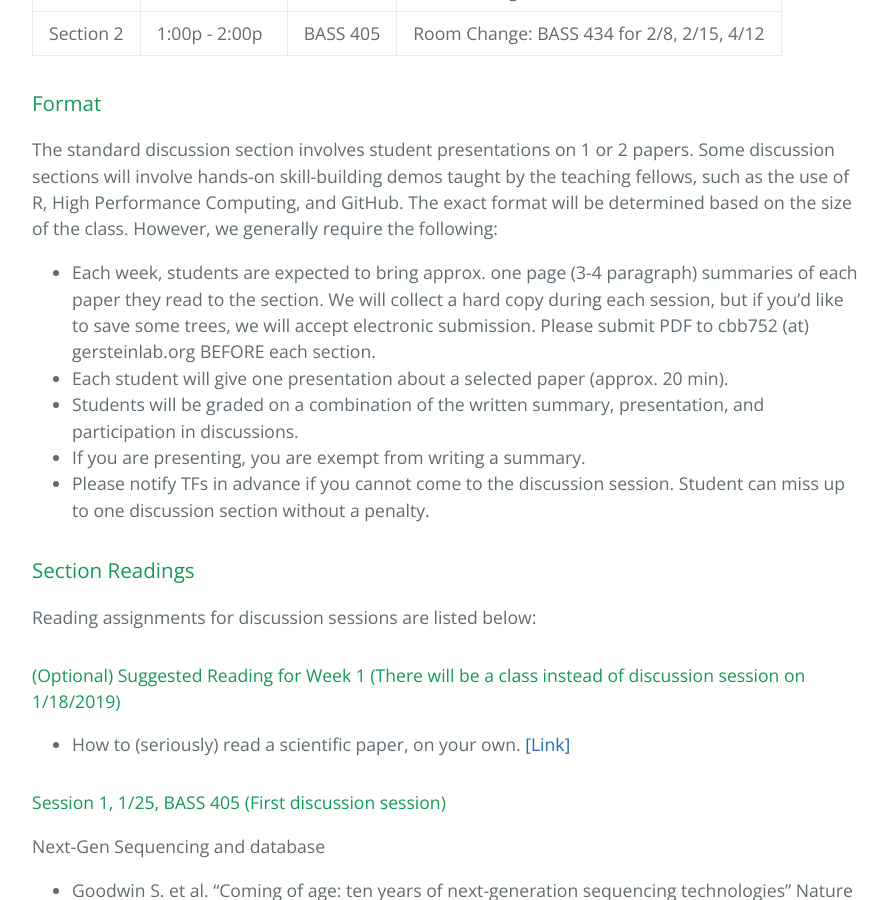
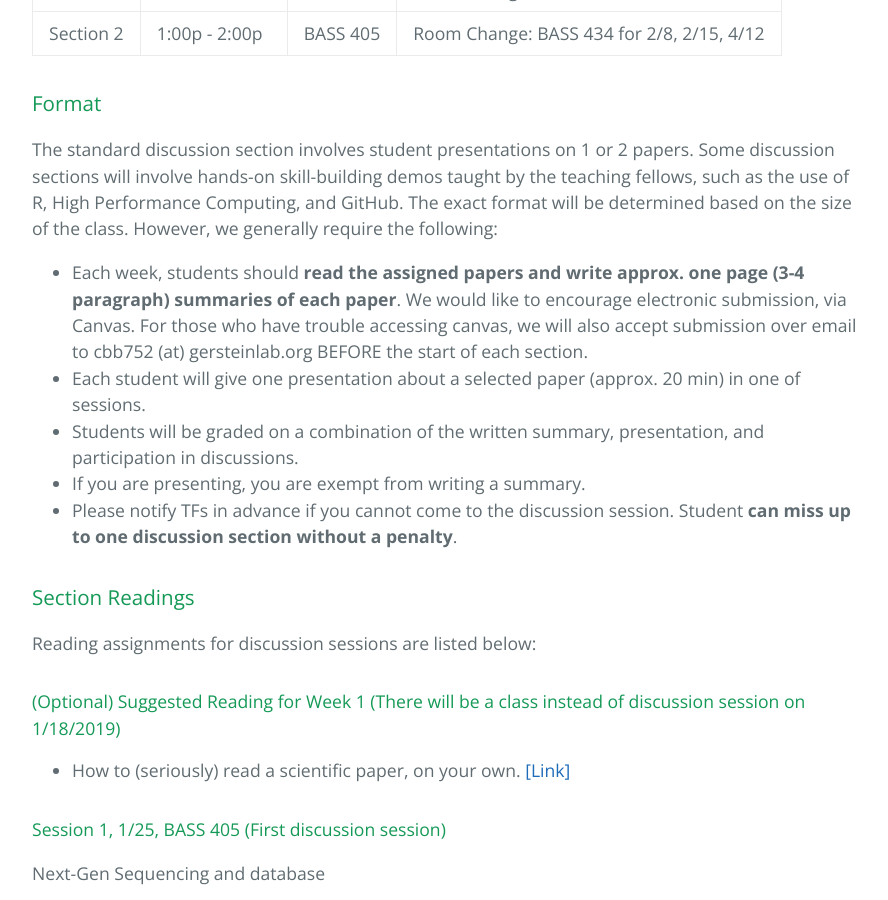
Before and after one commit to gersteinlab/cbb752b19, a Jekyll site: the page built from discussion.md, in a window 1280 px wide and 900 px high, scrolled down 640 px. Shown: the whole window, without its empty margins (192-1080 px from the left). Built offline with Jekyll 4.4.1, drawn with Linux system fonts in a browser that asks for light colours.

Commit message:
Update discussion.md

```diff
--- a/discussion.md
+++ b/discussion.md
@@ -16,11 +16,12 @@ layout: page
 
 The standard discussion section involves student presentations on 1 or 2 papers. Some discussion sections will involve hands-on skill-building demos taught by the teaching fellows, such as the use of R, High Performance Computing, and GitHub. The exact format will be determined based on the size of the class. However, we generally require the following:
 
-* Each week, students are expected to bring approx. one page (3-4 paragraph) summaries of each paper they read to the section. We will collect a hard copy during each session, but if you'd like to save some trees, we will accept electronic submission. Please submit PDF to cbb752 (at) gersteinlab.org BEFORE each section.
-* Each student will give one presentation about a selected paper (approx. 20 min).
+* Each week, students should **read the assigned papers and write approx. one page (3-4 paragraph) summaries of each paper**.
+We would like to encourage electronic submission, via Canvas. For those who have trouble accessing canvas, we will also accept submission over email to cbb752 (at) gersteinlab.org BEFORE the start of each section.
+* Each student will give one presentation about a selected paper (approx. 20 min) in one of sessions.
 * Students will be graded on a combination of the written summary, presentation, and participation in discussions.
 * If you are presenting, you are exempt from writing a summary.
-* Please notify TFs in advance if you cannot come to the discussion session. Student can miss up to one discussion section without a penalty.
+* Please notify TFs in advance if you cannot come to the discussion session. Student **can miss up to one discussion section without a penalty**.
 
 ### Section Readings
 Reading assignments for discussion sessions are listed below:
```
